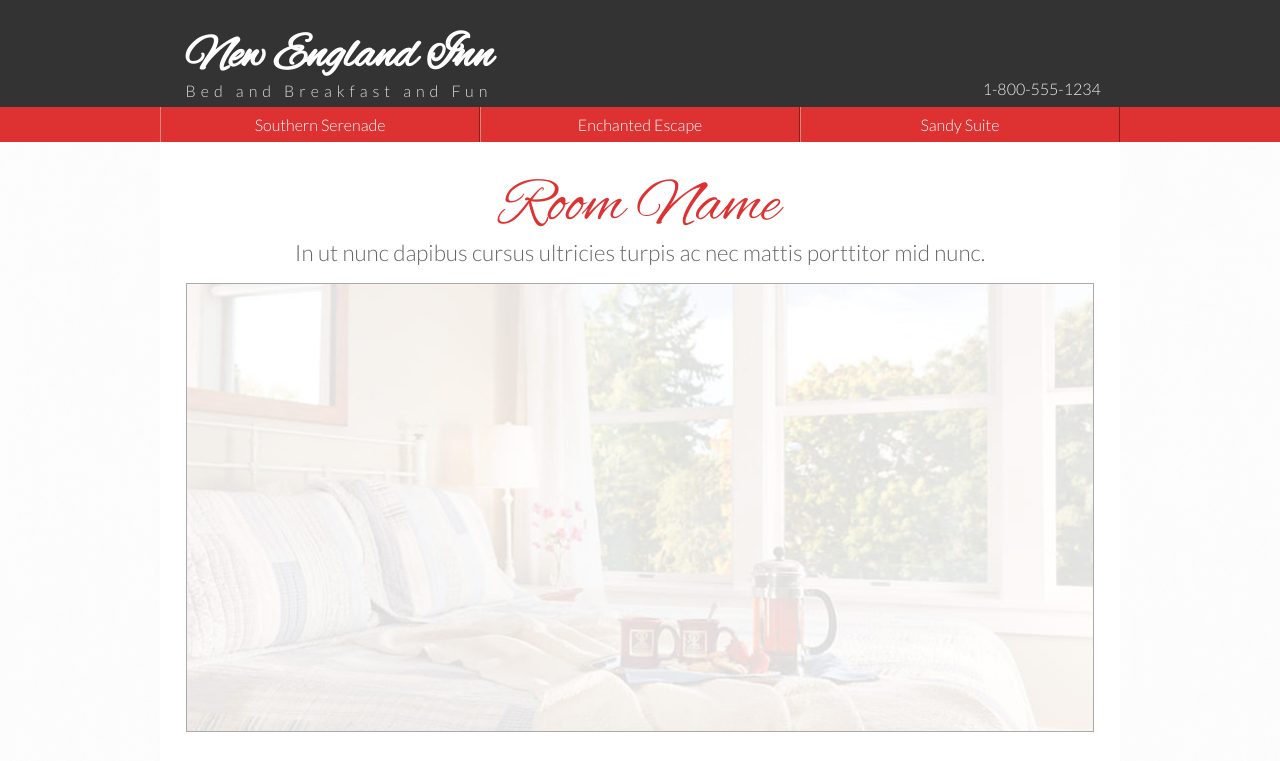
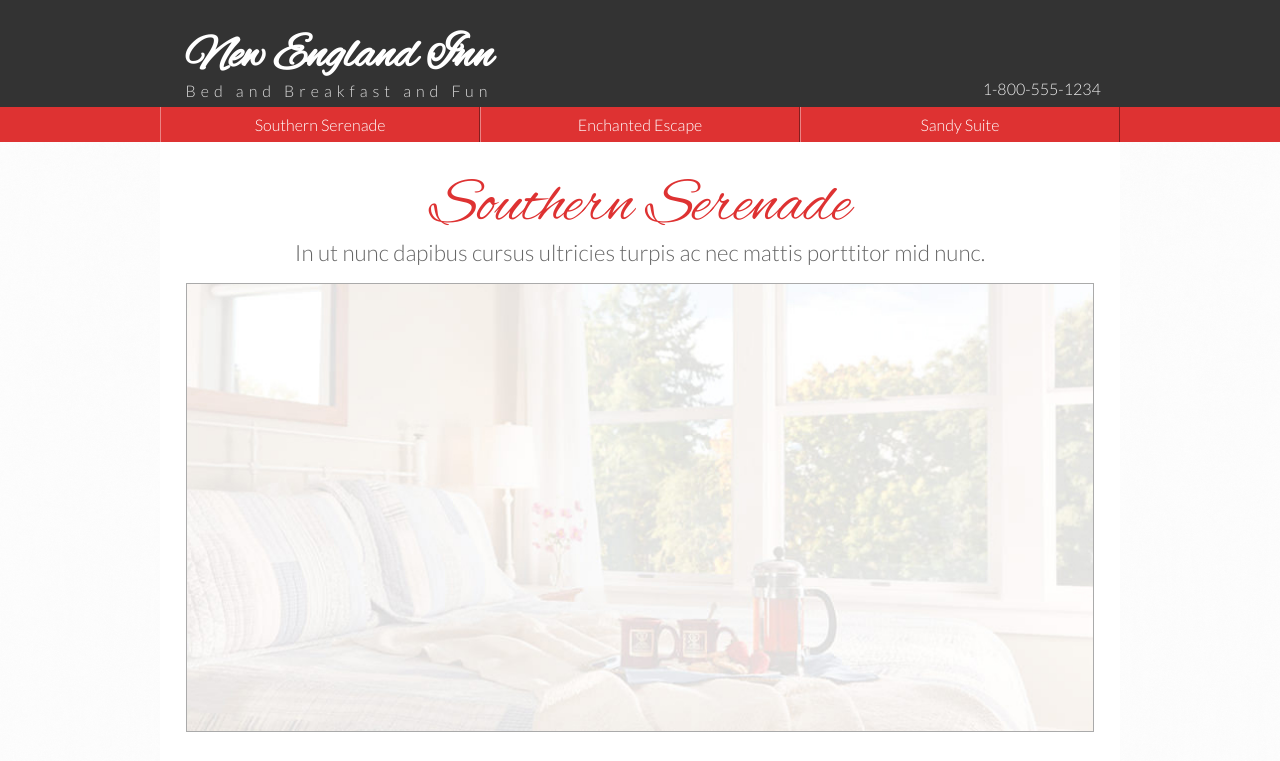
Before and after one commit to Anderche/hotel-showcase, a plain HTML site: page index.html in a window 1280 px wide. Both pictures are taken after a click on the button "Southern Serenade". Shown: the top 761 px of the page. Drawn offline with Linux system fonts and the light colour scheme.

Commit message:
add name to AJAX display function

```diff
--- a/js/main.js
+++ b/js/main.js
@@ -18,4 +18,6 @@ xhr.onload = function() {
 
 function display(x){
 	console.log(x);
+	document.getElementById('roomName').innerHTML = hotelInfo[x].name;
+
 }
```
Also changed, not shown: index.html (+0 -4 lines).
